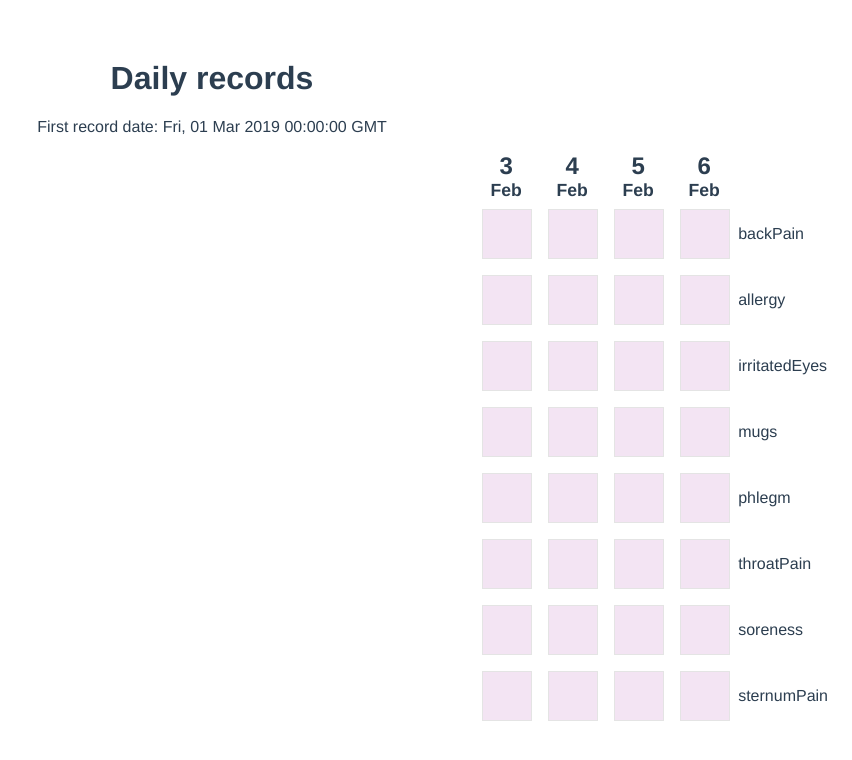
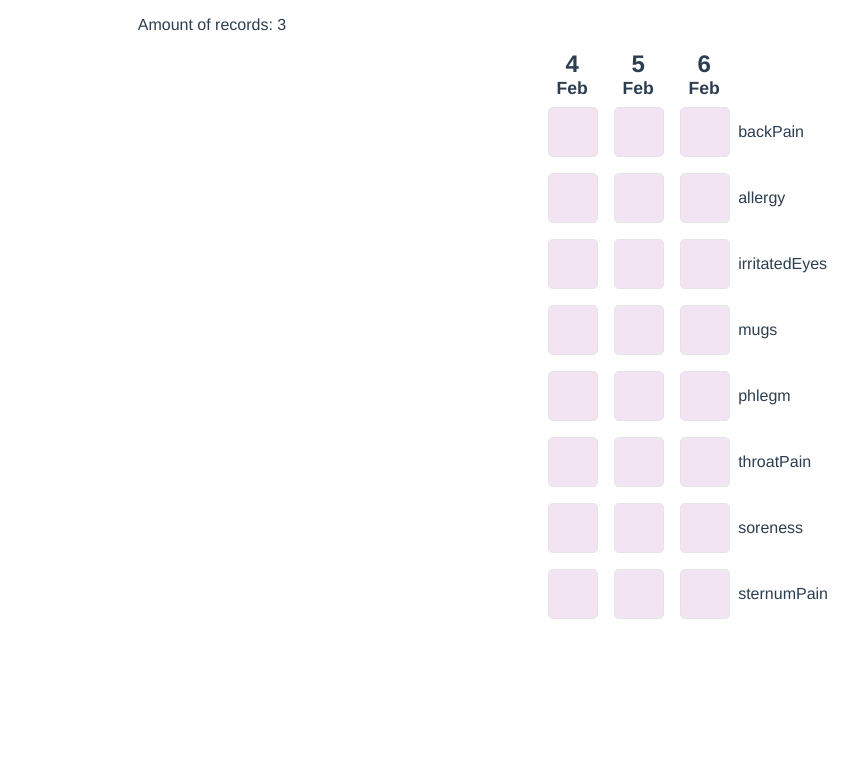
Before and after one commit to dtgoitia/daily-records, a Vue app: page / in a window 1280 px wide. Shown: the top 760 px of the page, without its empty margins (428-1280 px from the left). Built offline with nearby package versions, Linux system fonts and the light colour scheme.

Commit message:
feat: Automatically add missing days

```diff
--- a/public/index.html
+++ b/public/index.html
@@ -6,6 +6,12 @@
     <meta name="viewport" content="width=device-width,initial-scale=1.0">
     <link rel="icon" href="<%= BASE_URL %>favicon.ico">
     <title>daily-records</title>
+    <style>
+      html, body {
+        margin: 0;
+        padding: 0;
+      }
+    </style>
   </head>
   <body>
     <noscript>
--- a/src/App.vue
+++ b/src/App.vue
@@ -1,12 +1,10 @@
 <template>
   <div id="app" @click="updateLocalStorage">
-    <h1>{{ appTitle }}</h1>
-    <p>First record date: {{ recordsStart.toUTCString() }}</p>
+    <p>Amount of records: {{ records.length }}</p>
     <div class="days">
-      <Day v-for="(dayData, index) in data" :key="index"
-        v-bind:title="'X'"
-        :data="dayData"
-        :showLabels="index === data.length - 1 ? true : false" />
+      <Day v-for="(dayData, index) in records" :key="dayData.date"
+        :dayData="dayData"
+        :showLabels="index === records.length - 1 ? true : false" />
     </div>
   </div>
 </template>
@@ -14,14 +12,16 @@
 <script>
 import Day from './components/Day.vue'
 
+const millisecondsPerDay = 86400000;
+
 export default {
   name: 'app',
   data() {
     return {
       appTitle: 'Daily records',
-      data: [
+      records: [
         {
-          date: '2019-02-06T20:06:27.827Z',
+          date: '2019-02-04T20:06:27.827Z',
           record: {
             backPain: false,
             allergy: false,
@@ -32,9 +32,17 @@ export default {
             soreness: false,
             sternumPain: false,
           }
+        }
+      ],
+      recordsStart: new Date(Date.UTC(2019, 2, 1)),
+    }
   },
-        {
-          date: '2019-02-07T20:06:27.827Z',
+  methods: {
+    addDay(date) {
+      /* eslint-disable */
+      console.log(`adding a day: ${date}`);
+      const cleanDayRecord = {
+        date: date.toISOString(),
         record: {
           backPain: false,
           allergy: false,
@@ -45,44 +53,50 @@ export default {
           soreness: false,
           sternumPain: false,
         }
+      }
+      this.records.push(cleanDayRecord);
     },
-        {
-          date: '2019-02-08T20:06:27.827Z',
-          record: {
-            backPain: false,
-            allergy: false,
-            irritatedEyes: false,
-            mugs: false,
-            phlegm: false,
-            throatPain: false,
-            soreness: false,
-            sternumPain: false,
+    addRequiredRecords() {
+      const now = new Date();
+      const today = this.sanitizeDate(now);
+      let lastRecordDateDirty = new Date(Date.parse(this.records[this.records.length - 1].date));
+      let lastRecordDate = this.sanitizeDate(lastRecordDateDirty);
+      while (lastRecordDate < today) {
+        const missingRecords = (today - lastRecordDate) / millisecondsPerDay;  // difference in milliseconds
+        const nextDay = this.nextDay(lastRecordDate);
+        const nextDaySanitized = this.sanitizeDate(nextDay)
+        this.addDay(nextDaySanitized);
+        lastRecordDate = nextDay;
       }
     },
-        {
-          date: '2019-02-09T20:06:27.827Z',
-          record: {
-            backPain: false,
-            allergy: false,
-            irritatedEyes: false,
-            mugs: false,
-            phlegm: false,
-            throatPain: false,
-            soreness: false,
-            sternumPain: false,
+    nextDay(date) {
+      return new Date(date.getTime() + millisecondsPerDay)
+    },
+    sanitizeDate(dirtyDate) {
+      return new Date(Date.UTC(dirtyDate.getUTCFullYear(), dirtyDate.getUTCMonth(), dirtyDate.getUTCDate()));
+    },
+    updateLocalStorage() {
+      localStorage.records = JSON.stringify(this.records);
+    },
+  },
+  mounted() {
+    // Load data from Local Storage
+    if (localStorage.records && localStorage.records !== undefined) {
+      this.records = JSON.parse(localStorage.records)
+    }
+
+    // Add required dates
+    this.addRequiredRecords();
+  },
+  watch: {
+    records(records) {
+      if (records) {
+        localStorage.records = JSON.stringify(this.records)
+      }
     }
   },
-      ],
-      recordsStart: new Date(Date.UTC(2019, 2, 1))
-    }
-  },
-  methods: {
-    updateLocalStorage() {
-      // TODO
-    },
-  },
   components: {
-    Day
+    Day,
   }
 }
 </script>
@@ -94,7 +108,7 @@ export default {
   -moz-osx-font-smoothing: grayscale;
   text-align: center;
   color: #2c3e50;
-  margin-top: 60px;
+  margin: 0.5em;
 }
 
 .days {
--- a/src/components/Day.vue
+++ b/src/components/Day.vue
@@ -1,8 +1,8 @@
 <template>
   <div class="day">
-    <DayDate v-bind:date="data.date" />
+    <DayDate v-bind:date="dayData.date" />
     <div class="record-container">
-      <RecordItem v-for="(value, key, index) in data.record"
+      <RecordItem v-for="(value, key, index) in dayData.record"
         :name="key" :checked="value"
         :key="`${index}-${key}`"
         v-on:toggle-check="toggleCheck"
@@ -18,12 +18,12 @@ import RecordItem from "./RecordItem.vue";
 export default {
   name: 'Day',
   props: {
-    data: Object,
+    dayData: Object,
     showLabels: Boolean,
   },
   methods: {
     toggleCheck(name){
-      this.data.record[name] = !this.data.record[name]
+      this.dayData.record[name] = !this.dayData.record[name]
     },
   },
   components: {
@@ -33,7 +33,6 @@ export default {
 }
 </script>
 
-<!-- Add "scoped" attribute to limit CSS to this component only -->
 <style scoped>
 .record-container {
   align-items: center;
--- a/src/components/DayDate.vue
+++ b/src/components/DayDate.vue
@@ -19,7 +19,7 @@ export default {
   },
   methods: {
     getMonth() { return this.months[this.currentDate.getMonth()]; },
-    getDay() { return this.currentDate.getDay(); },
+    getDay() { return this.currentDate.getDate(); },
   },
 }
 </script>
--- a/src/components/RecordItem.vue
+++ b/src/components/RecordItem.vue
@@ -26,7 +26,6 @@ export default {
 }
 </script>
 
-<!-- Add "scoped" attribute to limit CSS to this component only -->
 <style scoped>
 .record-item {
   align-items: center;
@@ -36,12 +35,12 @@ export default {
   flex-wrap: nowrap;
   justify-content: flex-start;
 
-  /* border: 1px solid rgb(226, 226, 226); */
   width: 100%;
 }
 .square {
   align-self: center;
   border: 1px solid black;
+  border-radius: .3em;
   height: 3em;
   width: 3em;
   margin: 0.5em;
@@ -50,7 +49,6 @@ export default {
 }
 .checked {
   background-color: #d3d3d3;
-  /* opacity: 1; */
 }
 .label {
   padding-right: 1em;
```
Also changed, not shown: src/components/HelloWorld.vue (deleted, +0 -58 lines). Lines whose indentation alone changed are shown as unchanged.
